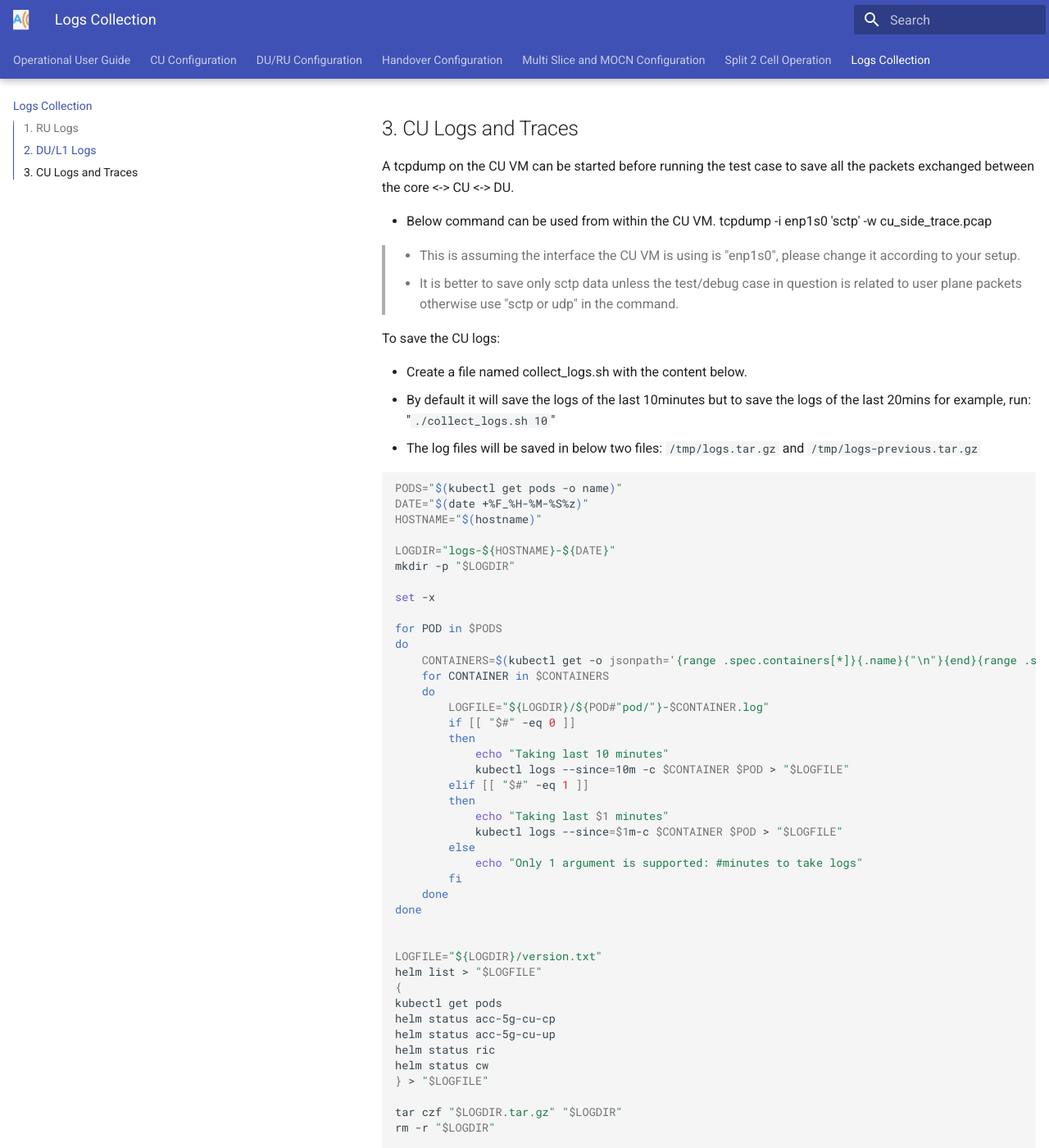
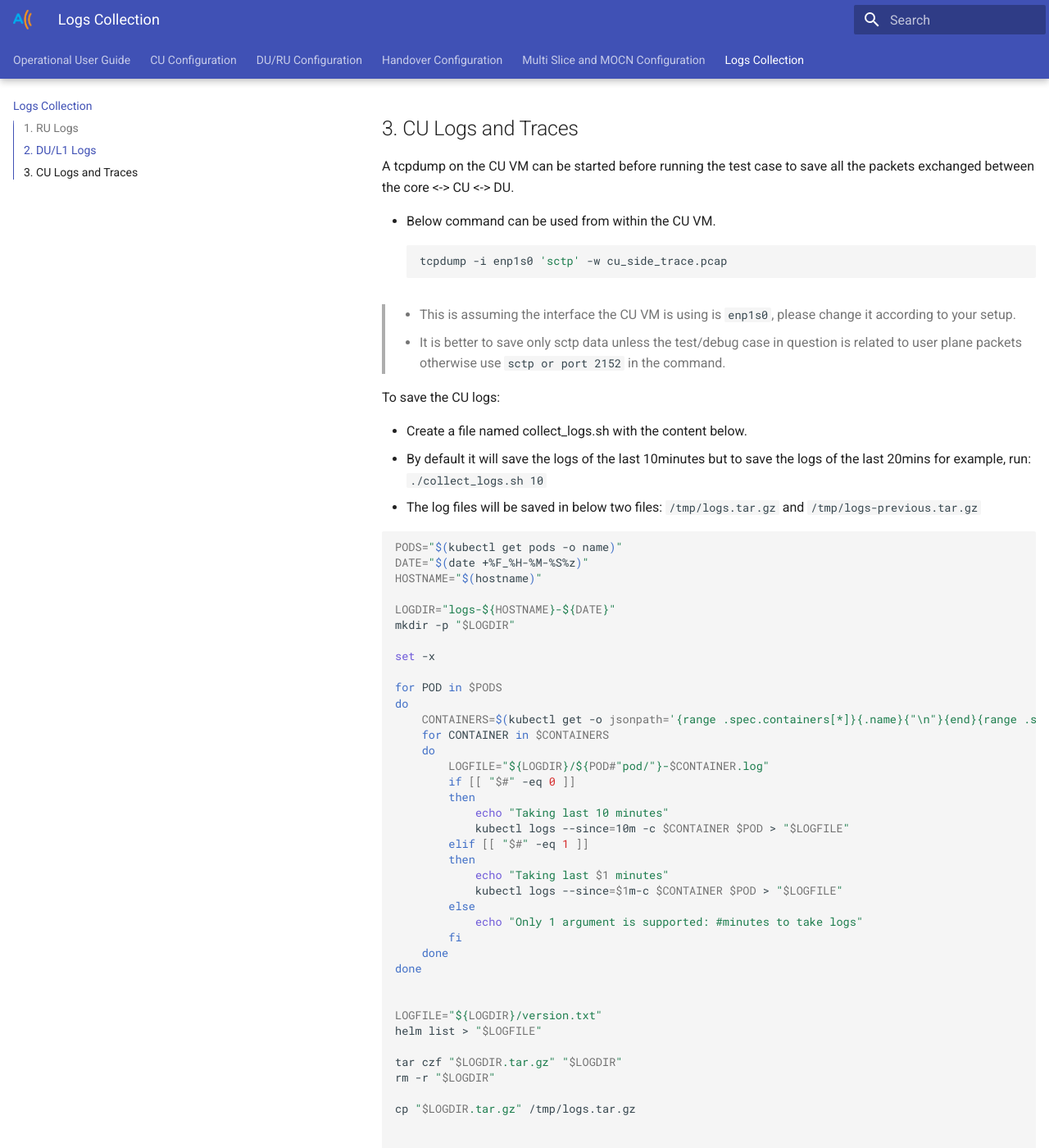
Before and after one commit to accelleran/ran-operation-guide, an MkDocs documentation site: the page built from docs/logs-collection/index.md, in a window 1280 px wide and 1400 px high, scrolled down 724 px. Shown: the whole window at 82% size. Built offline with MkDocs 1.6.1 and Material for MkDocs 9.7.7, drawn with Linux system fonts in a browser that asks for light colours; the version menu is left out; some of the changed text lies outside the part shown.

````diff
--- a/docs/logs-collection/index.md
+++ b/docs/logs-collection/index.md
@@ -28,15 +28,17 @@ A directory in the DU machine with the DU/L1 logs and configuration files will b
 A tcpdump on the CU VM can be started before running the test case to save all the packets exchanged between the core <-> CU <-> DU.
 
 - Below command can be used from within the CU VM.
+```bash
 tcpdump -i enp1s0 'sctp' -w cu_side_trace.pcap
+```
 
-> - This is assuming the interface the CU VM is using is "enp1s0", please change it according to your setup.
-> - It is better to save only sctp data unless the test/debug case in question is related to user plane packets otherwise use "sctp or udp" in the command.
+> - This is assuming the interface the CU VM is using is ```enp1s0```, please change it according to your setup.
+> - It is better to save only sctp data unless the test/debug case in question is related to user plane packets otherwise use ```sctp or port 2152``` in the command.
 
 To save the CU logs:
 
 - Create a file named collect_logs.sh with the content below.
-- By default it will save the logs of the last 10minutes but to save the logs of the last 20mins for example, run: "``` ./collect_logs.sh 10```"
+- By default it will save the logs of the last 10minutes but to save the logs of the last 20mins for example, run: ``` ./collect_logs.sh 10```
 - The log files will be saved in below two files: ```/tmp/logs.tar.gz``` and ```/tmp/logs-previous.tar.gz```
 
 ```bash
@@ -72,13 +74,6 @@ done
 
 LOGFILE="${LOGDIR}/version.txt"
 helm list > "$LOGFILE"
-{
-kubectl get pods
-helm status acc-5g-cu-cp
-helm status acc-5g-cu-up
-helm status ric
-helm status cw
-} > "$LOGFILE"
 
 tar czf "$LOGDIR.tar.gz" "$LOGDIR"
 rm -r "$LOGDIR"
@@ -114,13 +109,6 @@ done
 
 LOGFILE="${LOGDIR}/version.txt"
 helm list > "$LOGFILE"
-{
-kubectl get pods
-helm status acc-5g-cu-cp
-helm status acc-5g-cu-up
-helm status ric
-helm status cw
-} > "$LOGFILE"
 
 tar czf "$LOGDIR.tar.gz" "$LOGDIR"
 rm -r "$LOGDIR"
--- a/mkdocs.yml
+++ b/mkdocs.yml
@@ -1,4 +1,4 @@
-site_name: Accelleran 5G O-RAN System - 2023.2.0 release
+site_name: Accelleran 5G O-RAN System Operational Guide [2023.3.0]
 
 site_url: https://accelleran.github.io/ran-operation-guide/
 theme:
@@ -41,5 +41,4 @@ nav:
     - 'modifying-ran650-or-ran550/index.md'
     - 'handover-configuration/index.md'
     - 'mocn-and-slicing/index.md'
-    - 'nodeh-du-ru-operation/index.md'
     - 'logs-collection/index.md'
````
Also changed, not shown: docs/index.md (+10 -18 lines), docs/cu-configuration/config_view.png, docs/cu-configuration/cu_configuration.png, docs/cu-configuration/topology_view.png, docs/images/accelleran_logo.png, docs/logs-collection/grafana_view.png.
